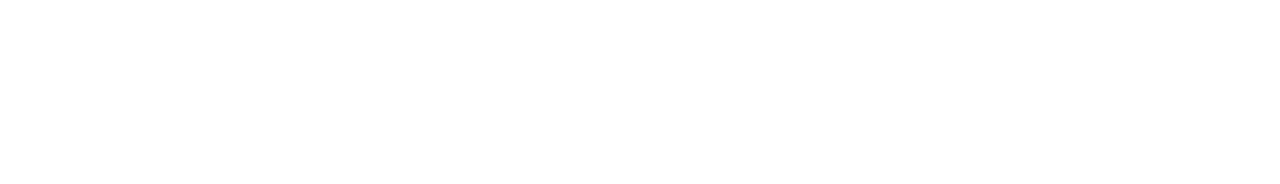
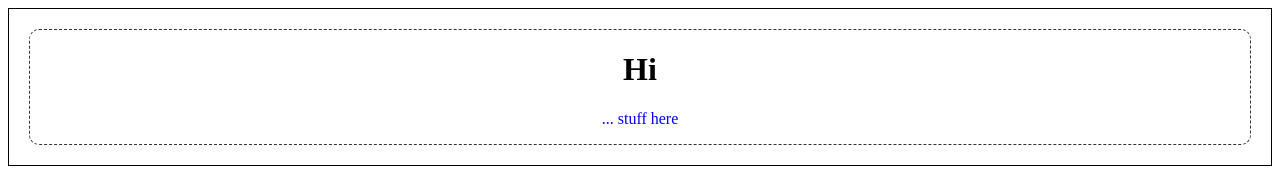
Before and after one commit to JJWaan/testGit, a plain HTML site: page index.html in a window 1280 px wide. Drawn offline with Linux system fonts and the light colour scheme.

Commit message:
added basic js and css files

```diff
--- /dev/null
+++ b/app.js
@@ -0,0 +1 @@
+console.log("Terve")
--- a/index.html
+++ b/index.html
@@ -2,9 +2,22 @@
 <html>
     <head>
         <meta charset="UTF-8">
-        <title>A test project for Git</title>
+        <title>A test & training project for Git</title>
+
+        <link rel="stylesheet" href="styles.css">
     </head>
+
+<!-- -->
     <body>
+        <div id="mainContainer">
 
+            <div id="contentDiv">
+                <h1 class="centered">Hi</h1>
+                <p class="centered coloured">... stuff here</p>
+            </div>
+
+        </div>
+
+        <script src="app.js"></script>
     </body>
 </html>
--- /dev/null
+++ b/styles.css
@@ -0,0 +1,17 @@
+#mainContainer {
+    border: 1px solid #000;
+}
+
+#contentDiv {
+    border: 1px dashed #333;
+    border-radius: 10px;
+    margin: 20px;
+}
+
+.centered {
+    text-align: center;
+}
+
+.coloured {
+    color: #00ff;
+}
```
